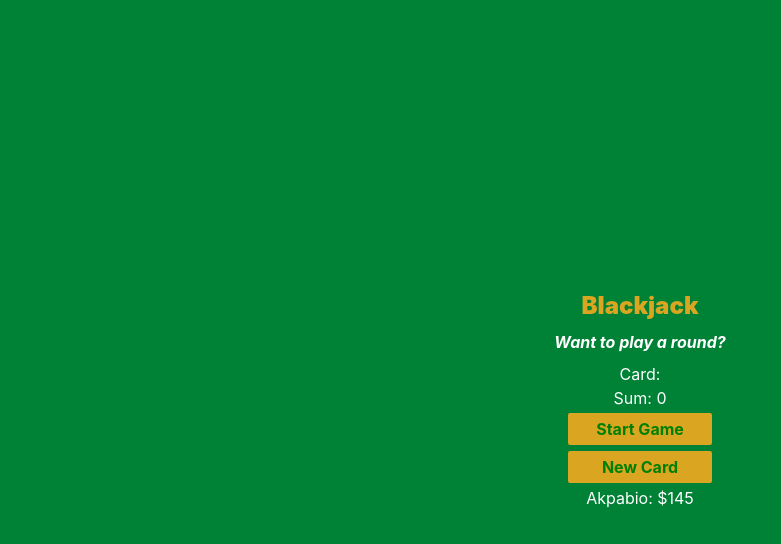
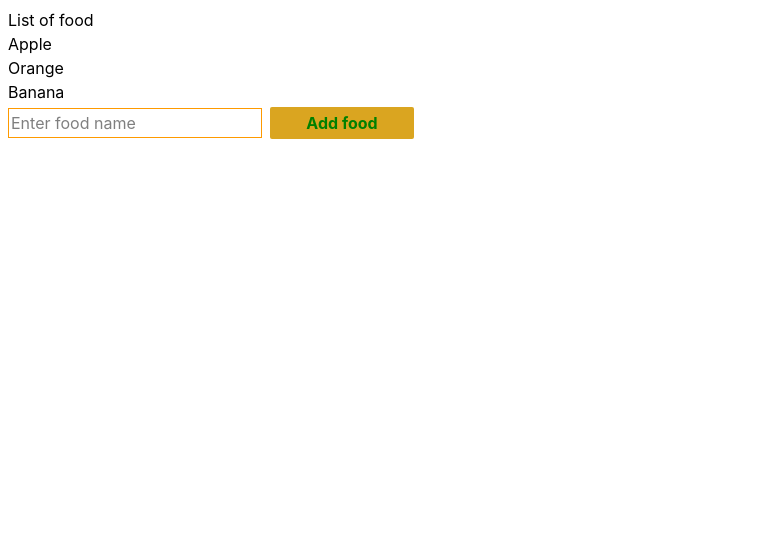
Before and after one commit to loixrang/react-app, a React (Vite) app: page / in a window 1280 px wide. Shown: the top 544 px of the page, without its empty margins (0-781 px from the left). Built offline with nearby package versions, Linux system fonts and the light colour scheme.

Commit message:
learnt how to update states in react

```diff
--- a/src/App.tsx
+++ b/src/App.tsx
@@ -1,11 +1,11 @@
-// import MyComponent from "./components/MyComponent";
-import BlackJack from "./components/BlackjackGame";
+import MyComponent from "./components/MyComponent";
+// import BlackJack from "./components/BlackjackGame";
 
 function App() {
   return (
     <>
-      {/* <MyComponent/> */}
-      <BlackJack name="Akpabio" chips={145}/>
+      <MyComponent/>
+      {/* <BlackJack name="Akpabio" chips={145}/> */}
     </>
   );
 }
--- a/src/components/MyComponent.tsx
+++ b/src/components/MyComponent.tsx
@@ -1,20 +1,27 @@
 import { useState } from "react"
 
 const MyComponent = () => {
-  let [name, setName] = useState("")
+  let [food, setFood] = useState<string[]>(["Apple", "Orange", "Banana"])
 
-  const handleNameChange = (event) => {
-    setName(event.target.value)
+  const handleAddFood = () => {
+    const newFood: unknown = document.getElementById("foodInput")?.value
+    document.getElementById("foodInput").value = ''
+    setFood(prev =>[...prev, newFood])
+  }
+  const handleRemoveFood = (index: unknown) => {
+    setFood(food.filter((_, i) => i !== index))
   }
 
   return (
-    <div className="p-3">
-      <input value={name} onChange={handleNameChange} className="border border-blue-800" type="text" />
-      <p>Name: {name}</p>
+    <div className="m-2">
+      <h2>List of food</h2>
+      <ul>
+        {food.map((food, index) => <li key={index} onClick={() => handleRemoveFood(index)}>{food}</li>)}
+      </ul>
+      <input className="border border-amber-500 p-0.5 mr-2" type="text" id="foodInput" placeholder="Enter food name"/>
+      <button onClick={handleAddFood}>Add food</button>
     </div>
   )
-
-  //Bro code stopped at 1:51:32
 }
 
 export default MyComponent
```
